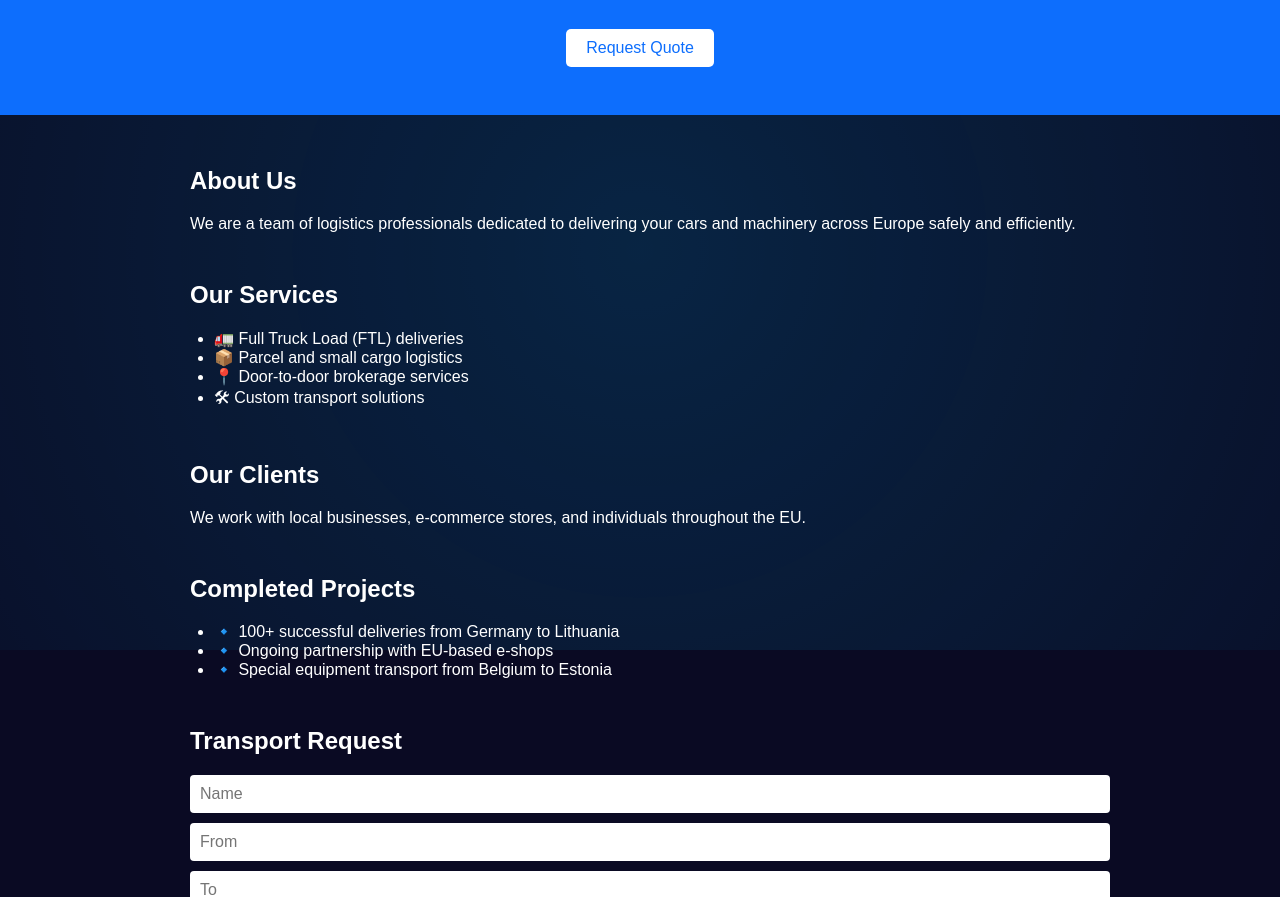
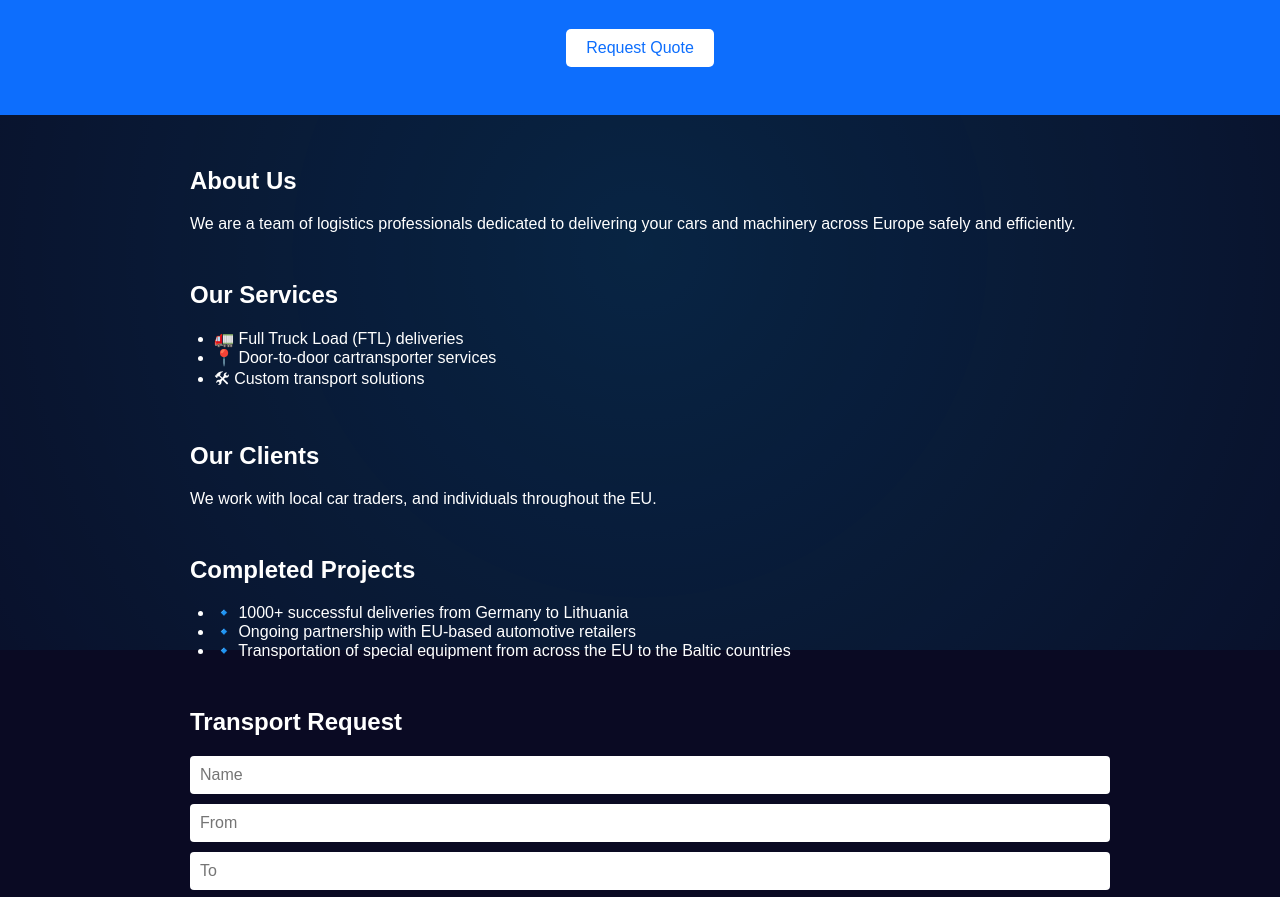
Before and after one commit to AlexOnn/carspro, a plain HTML site: page index.html in a window 1280 px wide. Shown: the part 150-1047 px from the top of the page. Drawn offline with Linux system fonts and the light colour scheme.

Commit message:
Update index.html

```diff
--- a/index.html
+++ b/index.html
@@ -29,23 +29,22 @@
       <h2 data-i18n="servicesTitle">Our Services</h2>
       <ul>
         <li data-i18n="service1">🚛 Full Truck Load (FTL) deliveries</li>
-        <li data-i18n="service2">📦 Parcel and small cargo logistics</li>
-        <li data-i18n="service3">📍 Door-to-door brokerage services</li>
+        <li data-i18n="service3">📍 Door-to-door cartransporter services</li>
         <li data-i18n="service4">🛠 Custom transport solutions</li>
       </ul>
     </section>
 
     <section class="clients" id="clients">
       <h2 data-i18n="clientsTitle">Our Clients</h2>
-      <p data-i18n="clientsText">We work with local businesses, e-commerce stores, and individuals throughout the EU.</p>
+      <p data-i18n="clientsText">We work with local car traders, and individuals throughout the EU.</p>
     </section>
 
     <section class="projects" id="projects">
       <h2 data-i18n="projectsTitle">Completed Projects</h2>
       <ul>
-        <li data-i18n="project1">🔹 100+ successful deliveries from Germany to Lithuania</li>
-        <li data-i18n="project2">🔹 Ongoing partnership with EU-based e-shops</li>
-        <li data-i18n="project3">🔹 Special equipment transport from Belgium to Estonia</li>
+        <li data-i18n="project1">🔹 1000+ successful deliveries from Germany to Lithuania</li>
+        <li data-i18n="project2">🔹 Ongoing partnership with EU-based automotive retailers</li>
+        <li data-i18n="project3">🔹 Transportation of special equipment from across the EU to the Baltic countries</li>
       </ul>
     </section>
 
```
